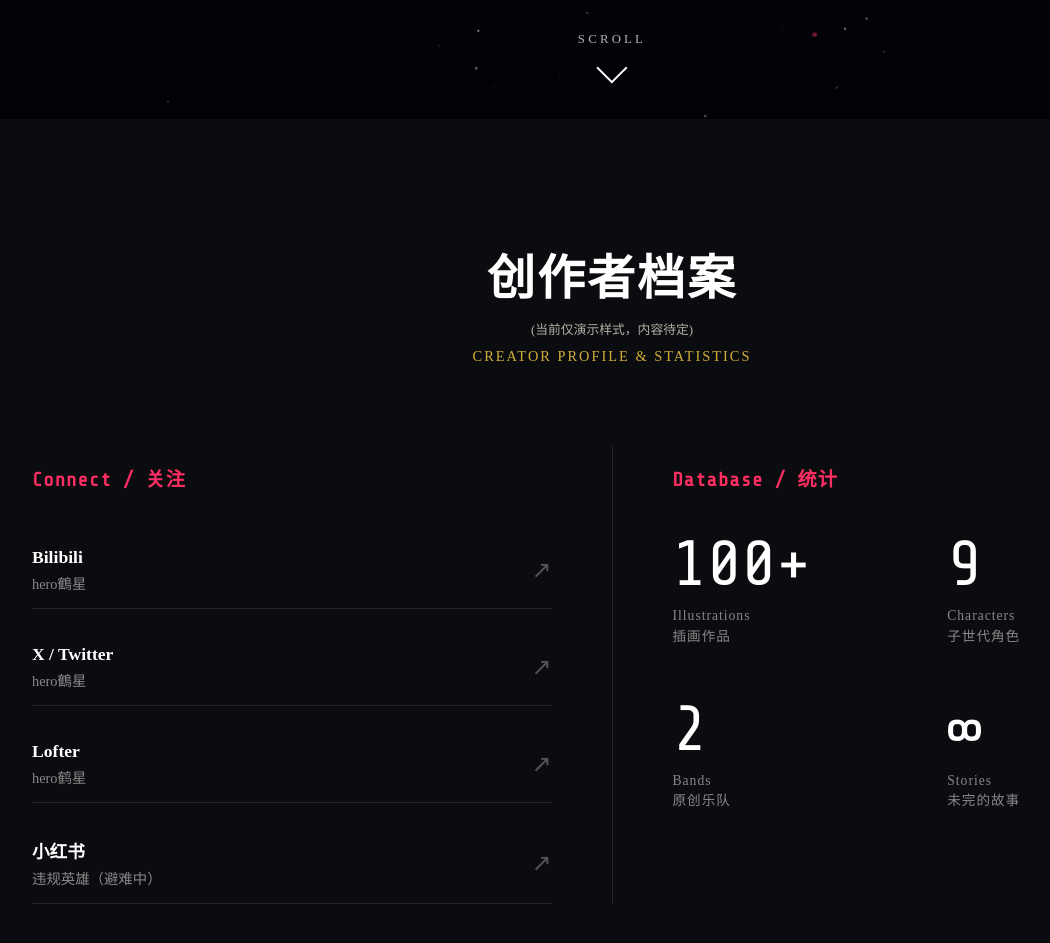
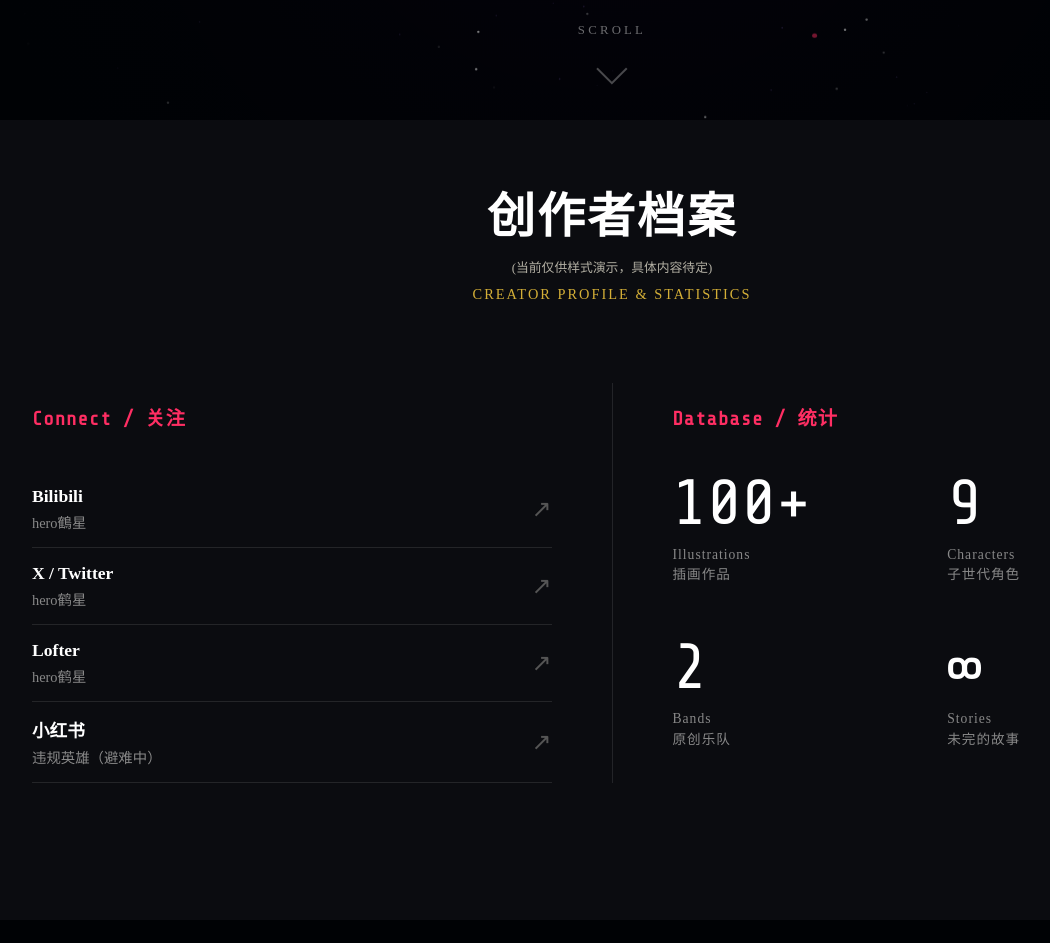
Before and after one commit to Symplatt/band-next-gen, a Vue app: page / in a window 1280 px wide. Shown: the part 681-1624 px from the top of the page, without its empty margins (28-1078 px from the left). After the commit the page ends 1601 px from the top, so only its background shows below. Built offline with nearby package versions, Linux system fonts and the light colour scheme; a web font is replaced by a local one.

Commit message:
修改了平台账号列表的代码，使用了v-for

```diff
--- a/src/App.vue
+++ b/src/App.vue
@@ -1,7 +1,6 @@
 // App.vue
 <template>
   <div class="app">
-    <div class="navigate-bar">
     <header class="site-header">
       <div class="header-inner">
         <div class="brand-logo">Band Next Generation</div>
@@ -15,7 +14,6 @@
         </nav>
       </div>
     </header>
-    </div>
     <div class="website-content">
       <RouterView />
     </div>
@@ -30,23 +28,19 @@
   body,
   html,
   #app {
-    width: 100%;
     height: 100%;
-    padding: 0;
     margin: 0;
     background: #000205;
   }
-</style>
 
-<style lang="css" scoped>
-  /* 导航栏 */
+  .app {
+    display: flex;
+    flex-direction: column;
+  }
+
   .site-header {
-    position: fixed;
-    top: 0;
-    left: 0;
-    z-index: 100;
     width: 100%;
-    height: 10%;
+    height: 10vh;
     background: rgb(0 2 5 / 80%);
     border-bottom: 1px solid rgb(212 175 55 / 30%);
     backdrop-filter: blur(5px);
@@ -89,6 +83,9 @@
   }
 
   .website-content {
-    padding-top: 10vh;
+    flex: 1;
+
+    /* overflow-y: auto; */
+    height: 90vh;
   }
 </style>
--- a/src/views/HomeView.vue
+++ b/src/views/HomeView.vue
@@ -18,7 +18,7 @@
             <div class="line-right"></div>
           </div>
           <div class="sub-title">那美好的未来</div>
-          <div class="motto">EX-lilith and GO Rai</div>
+          <div class="motto">EX-lilith ~ GO Rai</div>
         </div>
 
         <div class="scroll-hint" :class="{ hidden: !isScrollHintVisible }" @click="scrollToContent">
@@ -33,7 +33,7 @@
           <!-- 标题区 -->
           <div class="section-title-group">
             <h2 class="area-title">创作者档案</h2>
-            <p class="declare-change">(当前仅演示样式，内容待定)</p>
+            <p class="declare-change">(当前仅供样式演示，具体内容待定)</p>
             <p class="area-subtitle">Creator Profile & Statistics</p>
           </div>
 
@@ -41,39 +41,11 @@
             <!-- 左侧：社交链接-->
             <div class="info-column social-column">
               <h3 class="column-title">Connect / 关注</h3>
-              <div class="link-list">
-                <a href="https://space.bilibili.com/589781780" target="_blank" class="social-link">
+              <div class="link-list" v-for="item in accountList">
+                <a :href="item.link" target="_blank" class="social-link">
                   <div class="link-info">
-                    <span class="platform">Bilibili</span>
-                    <span class="username">hero鶴星</span>
-                  </div>
-                  <span class="arrow-icon">↗</span>
-                </a>
-
-                <a href="https://x.com/hero45439083942" target="_blank" class="social-link">
-                  <div class="link-info">
-                    <span class="platform">X / Twitter</span>
-                    <span class="username">hero鶴星</span>
-                  </div>
-                  <span class="arrow-icon">↗</span>
-                </a>
-
-                <a href="https://xiao7108.lofter.com/" target="_blank" class="social-link">
-                  <div class="link-info">
-                    <span class="platform">Lofter</span>
-                    <span class="username">hero鹤星</span>
-                  </div>
-                  <span class="arrow-icon">↗</span>
-                </a>
-
-                <a
-                  href="https://www.xiaohongshu.com/user/profile/61a4a93c0000000010006c00"
-                  target="_blank"
-                  class="social-link"
-                >
-                  <div class="link-info">
-                    <span class="platform">小红书</span>
-                    <span class="username">违规英雄（避难中）</span>
+                    <span class="platform">{{ item.platform }}</span>
+                    <span class="username">{{ item.name }}</span>
                   </div>
                   <span class="arrow-icon">↗</span>
                 </a>
@@ -128,6 +100,35 @@
     update: () => void
     draw: (ctx: CanvasRenderingContext2D) => void
   }
+
+  interface PlatformAccount {
+    name: string
+    platform: string
+    link: string
+  }
+
+  const accountList = ref<PlatformAccount[]>([
+    {
+      name: 'hero鶴星',
+      platform: 'Bilibili',
+      link: 'https://space.bilibili.com/589781780',
+    },
+    {
+      name: 'hero鹤星',
+      platform: 'X / Twitter',
+      link: 'https://x.com/hero45439083942',
+    },
+    {
+      name: 'hero鹤星',
+      platform: 'Lofter',
+      link: 'https://xiao7108.lofter.com/',
+    },
+    {
+      name: '违规英雄（避难中）',
+      platform: '小红书',
+      link: 'https://www.xiaohongshu.com/user/profile/61a4a93c0000000010006',
+    },
+  ])
 
   const SCROLL_THRESHOLD = 50
 
@@ -279,7 +280,7 @@
 
   .home-view {
     width: 100%;
-    min-height: 100vh;
+    height: 100%;
     font-family: 'Noto Serif SC', serif;
     color: #fff;
     background-color: #000205;
@@ -297,7 +298,7 @@
     align-items: center;
     justify-content: center;
     width: 100%;
-    height: 90vh;
+    height: 100%;
     overflow: hidden;
   }
 
@@ -326,7 +327,6 @@
     background: radial-gradient(circle at center, transparent 0%, #000205 90%);
   }
 
-  /* 标题样式 (完全保留您要求的代码) */
   .content-overlay {
     position: relative;
     z-index: 10;
@@ -334,8 +334,9 @@
     flex-direction: column;
     align-items: center;
     justify-content: center;
-    min-height: 100vh;
+    height: 90vh;
     text-align: center;
+    transform: translateY(-8vh);
   }
 
   .main-title {
@@ -471,17 +472,17 @@
   }
 
   .hint-text {
-    margin-bottom: 10px;
+    margin-bottom: 20px;
     font-size: 0.8rem;
-    color: rgb(255 255 255 / 70%);
+    color: rgb(222 221 221 / 47.9%);
     letter-spacing: 0.2rem;
   }
 
   .hint-arrow {
     width: 20px;
     height: 20px;
-    border-right: 2px solid #fff;
-    border-bottom: 2px solid #fff;
+    border-right: 2px solid #c4c4c45e;
+    border-bottom: 2px solid #c4c4c45e;
     transform: rotate(45deg);
     animation: arrow-bounce 2s infinite;
   }
@@ -512,6 +513,7 @@
     justify-content: center;
     min-height: 80vh;
     padding: 120px 0;
+    padding-top: 40px;
     background-color: #0b0c10;
   }
 
```
Lines whose indentation alone changed are shown as unchanged.
